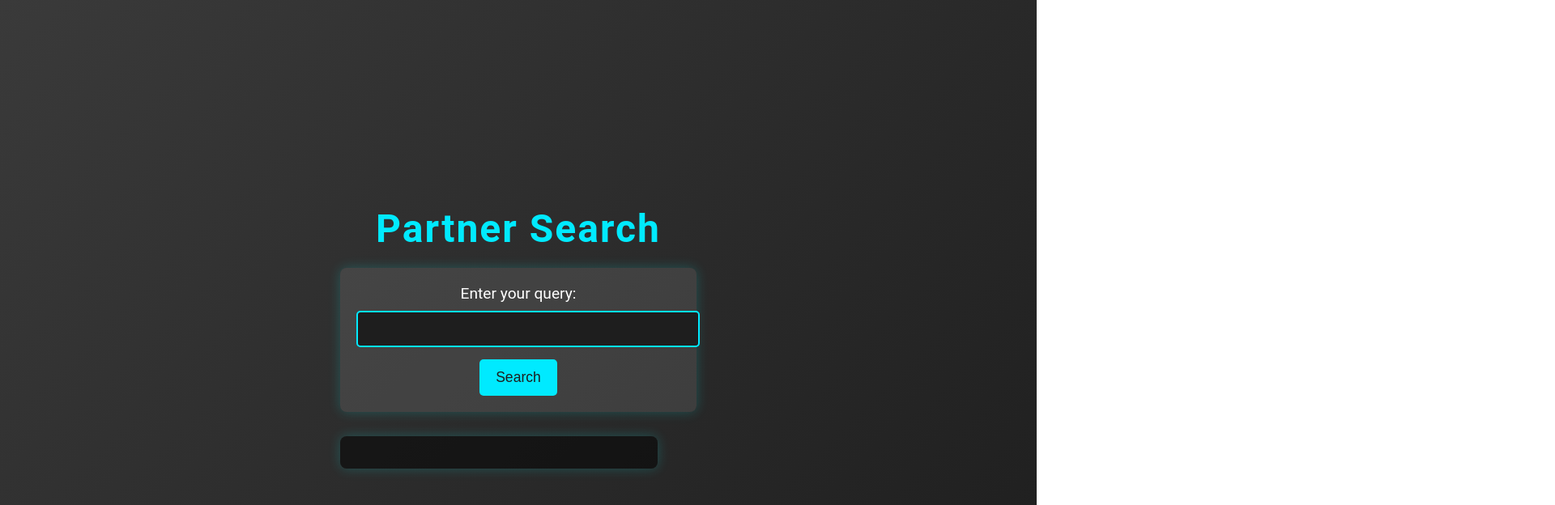
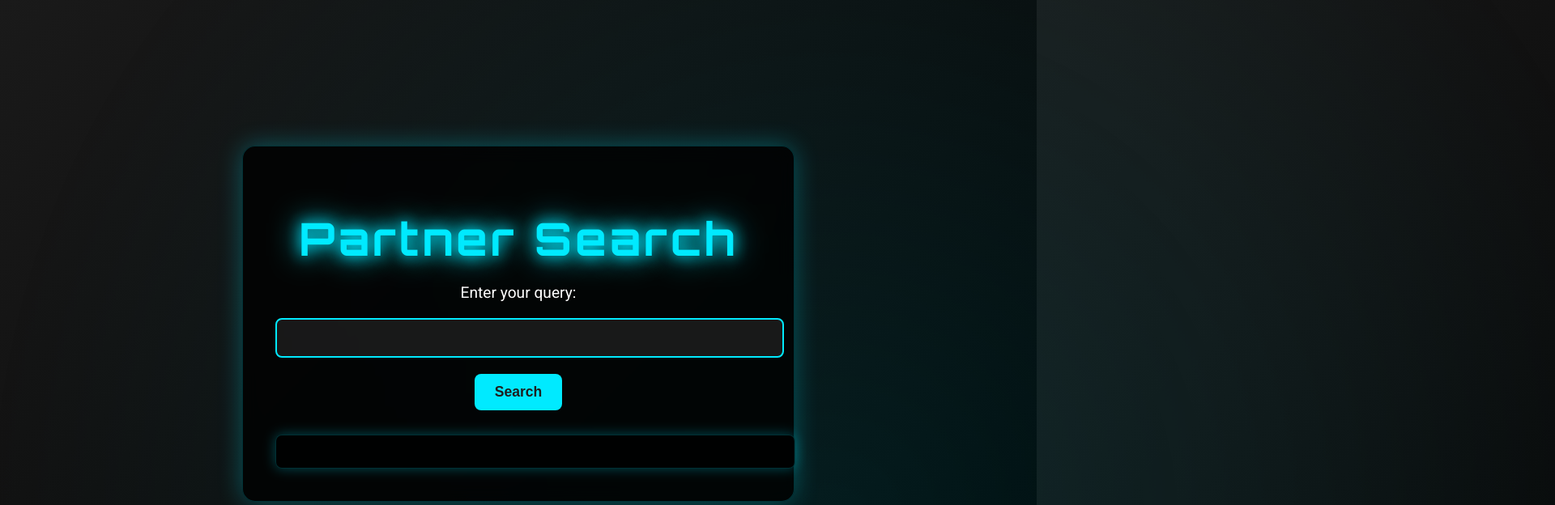
Before and after one commit to karankhosla12/partners, a website: page index.htm in a window 1280 px wide. Shown: the top 624 px of the page at 81% size, 1920 px wide, since content can reach past the window. Drawn offline with Linux system fonts and the light colour scheme.

Commit message:
Update index.htm

```diff
--- a/index.htm
+++ b/index.htm
@@ -4,84 +4,168 @@
     <meta charset="UTF-8">
     <meta name="viewport" content="width=device-width, initial-scale=1.0">
     <title>Partner Search</title>
+    <link href="https://fonts.googleapis.com/css2?family=Orbitron:wght@400;700&family=Roboto:wght@300;400;500&display=swap" rel="stylesheet">
     <style>
+        /* General Styles */
         body {
             font-family: 'Roboto', sans-serif;
-            background: linear-gradient(135deg, #3a3a3a, #1e1e1e);
+            background: linear-gradient(135deg, #1a1a1a, #000);
             color: #fff;
             margin: 0;
             padding: 0;
             display: flex;
             justify-content: center;
             align-items: center;
-            height: 100vh;
+            min-height: 100vh;
             text-align: center;
+            overflow: hidden;
         }
 
-        h1 {
-            font-size: 3em;
-            margin-bottom: 20px;
-            letter-spacing: 2px;
-            color: #00eaff;
+        /* Glowing Background Animation */
+        body::before {
+            content: '';
+            position: absolute;
+            top: -50%;
+            left: -50%;
+            width: 200%;
+            height: 200%;
+            background: radial-gradient(circle, rgba(0, 234, 255, 0.1), transparent 70%);
+            animation: glow 10s infinite alternate;
+            z-index: -1;
         }
 
+        @keyframes glow {
+            0% {
+                transform: translate(-25%, -25%);
+            }
+            100% {
+                transform: translate(25%, 25%);
+            }
+        }
+
+        /* Main Container */
+        .container {
+            background: rgba(0, 0, 0, 0.8);
+            border-radius: 16px;
+            padding: 40px;
+            box-shadow: 0 0 30px rgba(0, 234, 255, 0.3);
+            max-width: 600px;
+            width: 90%;
+            backdrop-filter: blur(10px);
+            border: 1px solid rgba(0, 234, 255, 0.2);
+            animation: fadeIn 1.5s ease-in-out;
+        }
+
+        @keyframes fadeIn {
+            from {
+                opacity: 0;
+                transform: translateY(-20px);
+            }
+            to {
+                opacity: 1;
+                transform: translateY(0);
+            }
+        }
+
+        /* Header */
+        h1 {
+            font-family: 'Orbitron', sans-serif;
+            font-size: 3.5em;
+            margin-bottom: 20px;
+            letter-spacing: 4px;
+            color: #00eaff;
+            text-shadow: 0 0 10px #00eaff, 0 0 20px #00eaff;
+            animation: textGlow 2s infinite alternate;
+        }
+
+        @keyframes textGlow {
+            0% {
+                text-shadow: 0 0 10px #00eaff, 0 0 20px #00eaff;
+            }
+            100% {
+                text-shadow: 0 0 20px #00eaff, 0 0 40px #00eaff;
+            }
+        }
+
+        /* Form Styles */
         #searchForm {
-            background: rgba(255, 255, 255, 0.1);
-            border-radius: 8px;
-            padding: 20px;
-            box-shadow: 0px 0px 15px rgba(0, 255, 255, 0.2);
-            max-width: 400px;
-            width: 100%;
+            margin-top: 20px;
         }
 
         label {
             font-size: 1.2em;
             color: #fff;
+            display: block;
+            margin-bottom: 10px;
         }
 
         input[type="text"] {
             width: 100%;
-            padding: 10px;
+            padding: 12px;
             margin-top: 10px;
             border: 2px solid #00eaff;
-            border-radius: 5px;
-            background-color: #1e1e1e;
+            border-radius: 8px;
+            background-color: rgba(30, 30, 30, 0.8);
             color: #fff;
             font-size: 1.1em;
             outline: none;
+            transition: border-color 0.3s, box-shadow 0.3s;
+        }
+
+        input[type="text"]:focus {
+            border-color: #00d1d1;
+            box-shadow: 0 0 15px rgba(0, 234, 255, 0.5);
         }
 
         button {
             background-color: #00eaff;
             color: #1e1e1e;
             border: none;
-            padding: 12px 20px;
-            margin-top: 15px;
-            border-radius: 5px;
+            padding: 12px 25px;
+            margin-top: 20px;
+            border-radius: 8px;
             cursor: pointer;
             font-size: 1.1em;
+            font-weight: bold;
+            transition: background-color 0.3s, transform 0.3s, box-shadow 0.3s;
         }
 
         button:hover {
             background-color: #00d1d1;
+            transform: scale(1.05);
+            box-shadow: 0 0 20px rgba(0, 234, 255, 0.6);
         }
 
+        /* Result Box */
         #resultBox {
             margin-top: 30px;
             padding: 20px;
             border-radius: 8px;
-            background-color: rgba(0, 0, 0, 0.5);
-            width: 80%;
+            background-color: rgba(0, 0, 0, 0.7);
+            width: 100%;
             max-width: 900px;
             overflow-wrap: break-word;
             white-space: pre-wrap;
             font-family: 'Courier New', monospace;
             font-size: 1.1em;
-            box-shadow: 0px 0px 15px rgba(0, 255, 255, 0.2);
+            box-shadow: 0 0 15px rgba(0, 234, 255, 0.3);
+            border: 1px solid rgba(0, 234, 255, 0.2);
+            animation: slideIn 1s ease-in-out;
+        }
+
+        @keyframes slideIn {
+            from {
+                opacity: 0;
+                transform: translateY(20px);
+            }
+            to {
+                opacity: 1;
+                transform: translateY(0);
+            }
         }
 
         pre {
-            background-color: #222;
+            background-color: rgba(34, 34, 34, 0.8);
             padding: 15px;
             border-radius: 8px;
             color: #00eaff;
@@ -90,12 +174,10 @@
             font-size: 1em;
             overflow: auto;
         }
-
     </style>
 </head>
 <body>
-
-    <div>
+    <div class="container">
         <h1>Partner Search</h1>
         <form id="searchForm">
             <label for="prompt">Enter your query:</label>
@@ -135,6 +217,5 @@
             }
         };
     </script>
-
 </body>
 </html>
```
